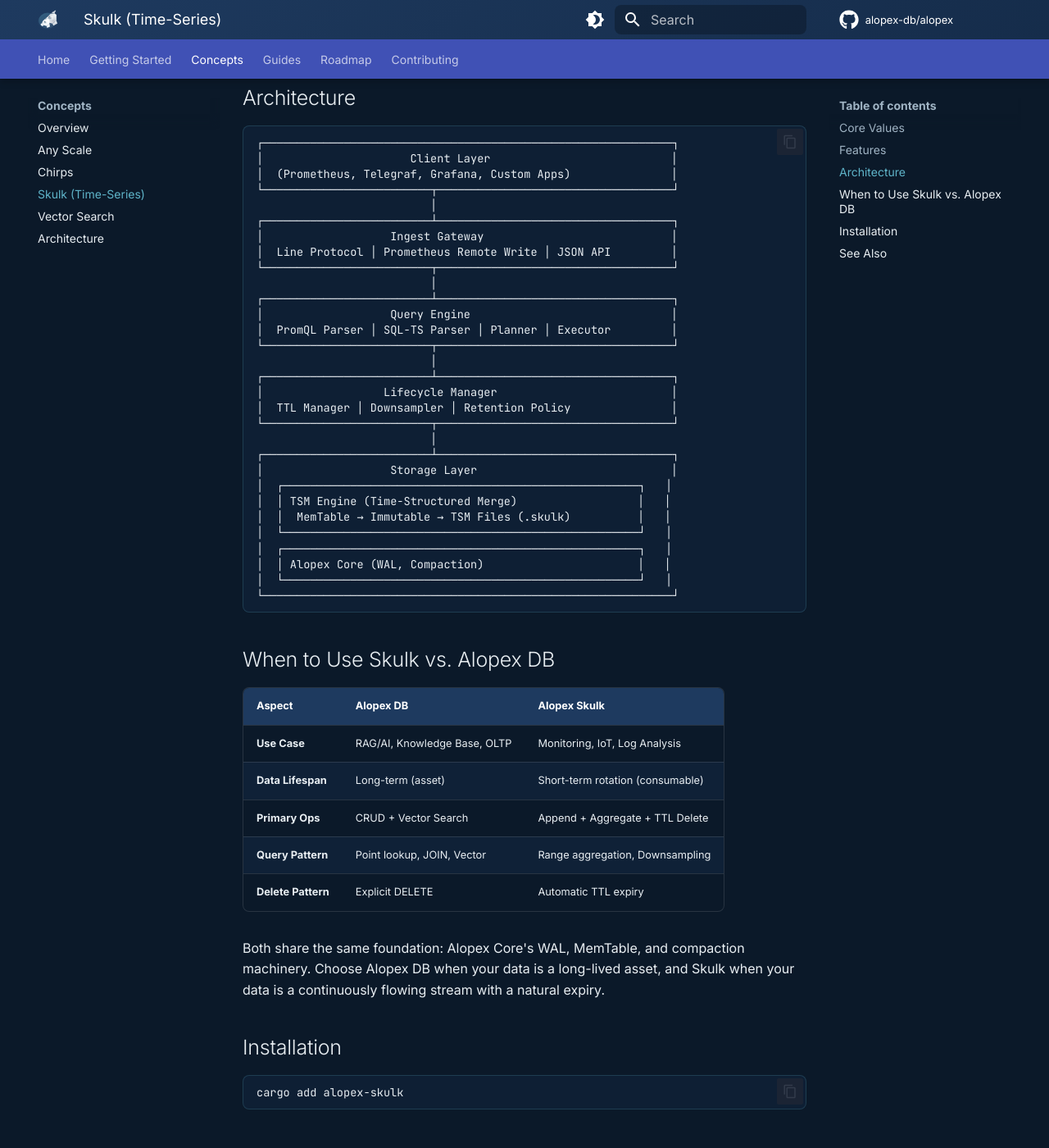
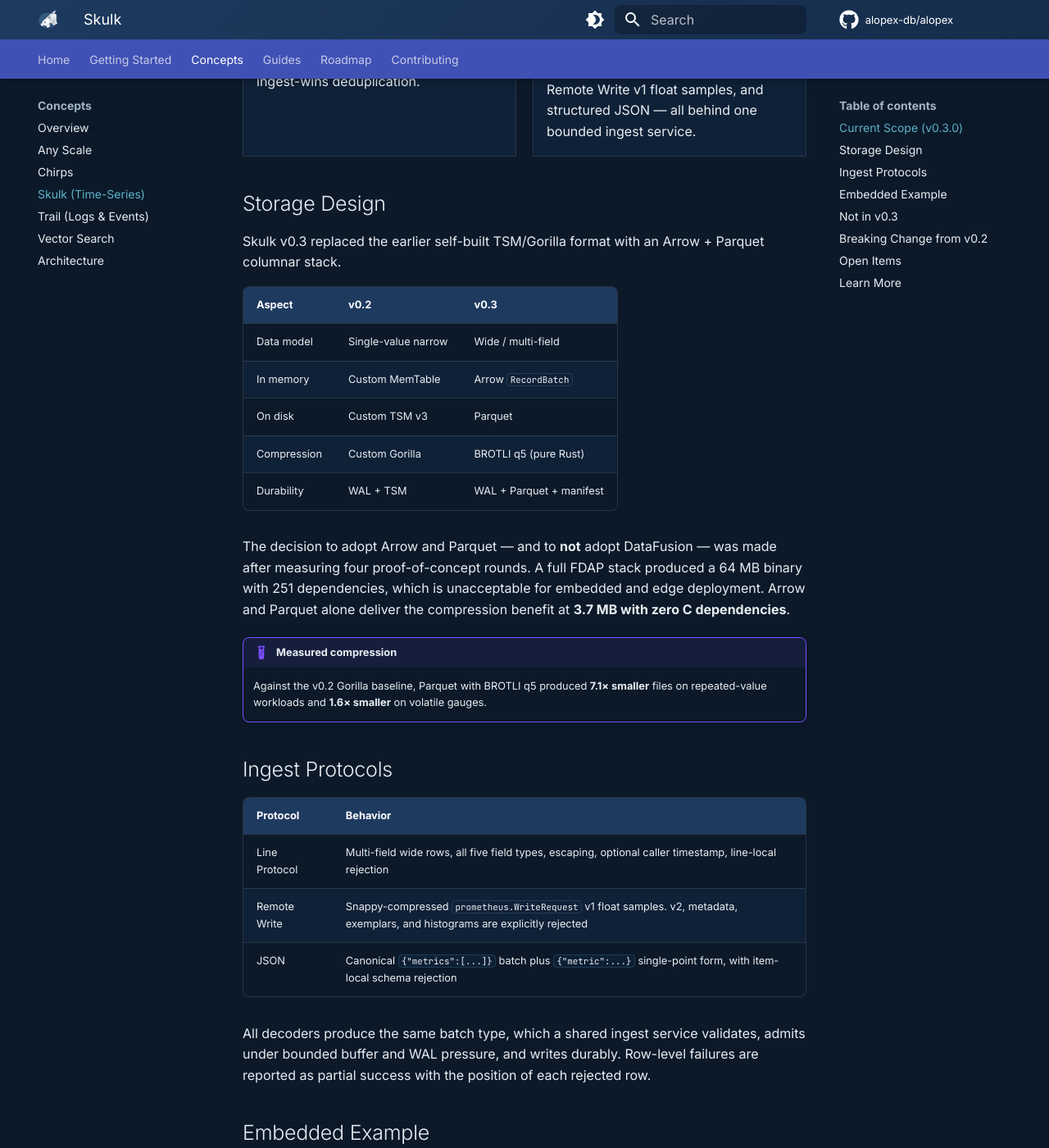
Before and after one commit to alopex-db/alopex-db.github.io, an MkDocs documentation site: the page built from docs/concepts/skulk.md, in a window 1280 px wide and 1400 px high, scrolled down 1177 px. Shown: the whole window at 82% size. Built offline with MkDocs 1.6.1 and Material for MkDocs 9.7.7, drawn with Linux system fonts in a browser that asks for light colours; comment, search, counter and statistics services are not loaded; some of the changed text lies outside the part shown.

Commit message:
docs(site): Skulk 製品ページと Trail 構想ページを追加
Skulk (v0.3.0 リリース済み) と、その追記機構の流用を提案する Trail を
Concepts に追加する。両者の性格の違いをページ上で明確に区別する。

- concepts/skulk.md: 実在製品として記載。crates.io/docs.rs バッジ、
  ストレージ設計の世代交代、3つの ingest プロトコル、埋め込み例。
  v0.4 以降の機能は「v0.3 に含まれない」として明示し、現行版の
  リーダーをクエリエンジンとして扱わないよう注記。
  スループット/p99 が未達である事実も併記（目標は緩和していない）
- concepts/trail.md: 構想段階であることを冒頭の警告で明示。コード・
  crate・リポジトリのいずれも存在せず、設計は変更・撤回されうる旨を
  記載。crates.io バッジやインストール手順は置かない。バージョン番号は
  proposed であって scheduled ではないと明記
- mkdocs.yml: Concepts ナビに Skulk / Trail を追加

mkdocs build --strict で検証済み。

Co-Authored-By: Claude Opus 5 (1M context) <noreply@anthropic.com>

````diff
--- a/docs/concepts/skulk.md
+++ b/docs/concepts/skulk.md
@@ -1,91 +1,156 @@
 ---
-title: Skulk (Time-Series)
-description: Alopex Skulk - the time-series database of the Alopex family, built on Alopex Core
+title: Skulk
+description: Embedded append-only time-series storage and ingest core
 ---
 
-# Alopex Skulk — Time-Series Database
+# Skulk - Time-Series Storage Core
 
 [![crates.io](https://img.shields.io/crates/v/alopex-skulk.svg)](https://crates.io/crates/alopex-skulk)
+[![docs.rs](https://docs.rs/alopex-skulk/badge.svg)](https://docs.rs/alopex-skulk)
 
-> Time-series database built on Alopex Core. Gorilla compression, automatic TTL/downsampling, PromQL & SQL-TS queries. Scales from embedded to distributed.
+Alopex Skulk is an embedded, append-only time-series storage and ingest core
+written in Rust. It stores wide, multi-field rows in Arrow memory batches and
+Parquet files, while keeping acknowledged writes recoverable through a local WAL.
 
-**Skulk** (noun): a group of foxes. Like a skulk silently tracking prey, Alopex Skulk quietly collects and manages your time-series data in the background.
+!!! info "Independent product line"
 
-[View on GitHub :fontawesome-brands-github:](https://github.com/alopex-db/alopex-skulk){ .md-button .md-button--primary }
+    Skulk is a **separate repository and version series** from Alopex DB. It does
+    not depend on `alopex-core` or `alopex-sql`. Alopex DB is at v0.7.4; Skulk is
+    at v0.3.0.
 
-## Core Values
+## Current Scope (v0.3.0)
 
-- **Ephemeral** — data is consumable: automatic TTL and downsampling for freshness management
-- **Streaming** — high-speed ingestion, continuous queries, real-time alerts
-- **Observable** — unified foundation for metrics, logs, and traces
+Skulk v0.3.0 is a **storage and ingest core**, not a server.
 
-## Features
+<div class="grid cards" markdown>
 
-| Feature | Description |
-|:--------|:------------|
-| **Gorilla Compression** | 10:1+ compression ratio with Delta-of-Delta timestamps and XOR-encoded values |
-| **Automatic Lifecycle** | Time-based TTL, cascading downsampling (1s → 1h → 1d) |
-| **PromQL Compatible** | Query with familiar Prometheus syntax |
-| **SQL-TS Extension** | `TIME_BUCKET`, `RATE`, `DELTA`, `FIRST`, `LAST` functions |
-| **Multi-Mode Deployment** | Embedded → Single-Node → Distributed cluster |
-| **Alopex Core Foundation** | Built on battle-tested WAL, MemTable, and Compaction |
+-   :material-table-column:{ .lg .middle } **Wide Columnar Storage**
 
-## Architecture
+    ---
 
-```
-┌─────────────────────────────────────────────────────────────┐
-│                      Client Layer                           │
-│  (Prometheus, Telegraf, Grafana, Custom Apps)               │
-└─────────────────────────┬───────────────────────────────────┘
-                          │
-┌─────────────────────────┴───────────────────────────────────┐
-│                   Ingest Gateway                            │
-│  Line Protocol │ Prometheus Remote Write │ JSON API         │
-└─────────────────────────┬───────────────────────────────────┘
-                          │
-┌─────────────────────────┴───────────────────────────────────┐
-│                   Query Engine                              │
-│  PromQL Parser │ SQL-TS Parser │ Planner │ Executor         │
-└─────────────────────────┬───────────────────────────────────┘
-                          │
-┌─────────────────────────┴───────────────────────────────────┐
-│                  Lifecycle Manager                          │
-│  TTL Manager │ Downsampler │ Retention Policy               │
-└─────────────────────────┬───────────────────────────────────┘
-                          │
-┌─────────────────────────┴───────────────────────────────────┐
-│                   Storage Layer                             │
-│  ┌─────────────────────────────────────────────────────┐   │
-│  │ TSM Engine (Time-Structured Merge)                  │   │
-│  │  MemTable → Immutable → TSM Files (.skulk)          │   │
-│  └─────────────────────────────────────────────────────┘   │
-│  ┌─────────────────────────────────────────────────────┐   │
-│  │ Alopex Core (WAL, Compaction)                       │   │
-│  └─────────────────────────────────────────────────────┘   │
-└─────────────────────────────────────────────────────────────┘
+    One measurement and tag set holds multiple fields. Arrow in memory,
+    Parquet on disk, with pure-Rust BROTLI q5 compression.
+
+    Series identity is `measurement + tags`. Field names are columns and do
+    not create separate series.
+
+-   :material-shield-check:{ .lg .middle } **Durability**
+
+    ---
+
+    Batch WAL sync before acknowledgement, manifest-fenced recovery, atomic
+    file publication, torn-tail isolation, and single-writer data-root locking.
+
+-   :material-clock-outline:{ .lg .middle } **Lifecycle**
+
+    ---
+
+    Hourly partitions, persisted retention policies, idempotent TTL expiry,
+    and DataFusion-free compaction with last-ingest-wins deduplication.
+
+-   :material-import:{ .lg .middle } **Three Ingest Protocols**
+
+    ---
+
+    HTTP-independent decoders for InfluxDB Line Protocol, Prometheus Remote
+    Write v1 float samples, and structured JSON — all behind one bounded
+    ingest service.
+
+</div>
+
+## Storage Design
+
+Skulk v0.3 replaced the earlier self-built TSM/Gorilla format with an
+Arrow + Parquet columnar stack.
+
+| Aspect | v0.2 | v0.3 |
+| --- | --- | --- |
+| Data model | Single-value narrow | Wide / multi-field |
+| In memory | Custom MemTable | Arrow `RecordBatch` |
+| On disk | Custom TSM v3 | Parquet |
+| Compression | Custom Gorilla | BROTLI q5 (pure Rust) |
+| Durability | WAL + TSM | WAL + Parquet + manifest |
+
+The decision to adopt Arrow and Parquet — and to **not** adopt DataFusion — was
+made after measuring four proof-of-concept rounds. A full FDAP stack produced a
+64 MB binary with 251 dependencies, which is unacceptable for embedded and edge
+deployment. Arrow and Parquet alone deliver the compression benefit at
+**3.7 MB with zero C dependencies**.
+
+!!! example "Measured compression"
+
+    Against the v0.2 Gorilla baseline, Parquet with BROTLI q5 produced
+    **7.1× smaller** files on repeated-value workloads and **1.6× smaller**
+    on volatile gauges.
+
+## Ingest Protocols
+
+| Protocol | Behavior |
+| --- | --- |
+| Line Protocol | Multi-field wide rows, all five field types, escaping, optional caller timestamp, line-local rejection |
+| Remote Write | Snappy-compressed `prometheus.WriteRequest` v1 float samples. v2, metadata, exemplars, and histograms are explicitly rejected |
+| JSON | Canonical `{"metrics":[...]}` batch plus `{"metric":...}` single-point form, with item-local schema rejection |
+
+All decoders produce the same batch type, which a shared ingest service
+validates, admits under bounded buffer and WAL pressure, and writes durably.
+Row-level failures are reported as partial success with the position of each
+rejected row.
+
+## Embedded Example
+
+```rust
+use alopex_skulk::ingest::line_protocol::LineProtocolDecoder;
+use alopex_skulk::ingest::{IngestLimits, Ingestor};
+use alopex_skulk::store::recovery::{RecoveryConfig, RecoveryStore};
+
+fn main() -> Result<(), Box<dyn std::error::Error>> {
+    let limits = IngestLimits::default();
+    let store = RecoveryStore::open("./skulk-data-v3", RecoveryConfig::default())?;
+    let mut ingestor = Ingestor::new(store, limits);
+
+    let batch = LineProtocolDecoder::new(limits).decode(
+        b"cpu,host=edge usage=23.5 1609459200000000000",
+        1609459200000000000,
+    )?;
+    let outcome = ingestor.ingest(batch, 1609459200000000000)?;
+    assert_eq!(outcome.accepted_count(), 1);
+    ingestor.sink_mut().flush_all()?;
+    Ok(())
+}
 ```
 
-## When to Use Skulk vs. Alopex DB
+## Not in v0.3
 
-| Aspect | Alopex DB | Alopex Skulk |
-|:-------|:----------|:-------------|
-| **Use Case** | RAG/AI, Knowledge Base, OLTP | Monitoring, IoT, Log Analysis |
-| **Data Lifespan** | Long-term (asset) | Short-term rotation (consumable) |
-| **Primary Ops** | CRUD + Vector Search | Append + Aggregate + TTL Delete |
-| **Query Pattern** | Point lookup, JOIN, Vector | Range aggregation, Downsampling |
-| **Delete Pattern** | Explicit DELETE | Automatic TTL expiry |
+These are future milestones and are **not** part of the v0.3 crate. Do not
+treat them as available features.
 
-Both share the same foundation: Alopex Core's WAL, MemTable, and compaction machinery. Choose Alopex DB when your data is a long-lived asset, and Skulk when your data is a continuously flowing stream with a natural expiry.
+| Capability | Milestone |
+| --- | --- |
+| Query execution (PromQL / SQL-TS) | v0.4 |
+| Predicate pushdown, column projection | v0.4 |
+| Downsampling, continuous queries | v0.5 |
+| HTTP server, Prometheus-compatible endpoints | v0.6 |
+| Alerts | v0.7 |
+| Distribution, replication | v0.8+ |
 
-## Installation
+The v0.3 reader is the minimum needed to verify writes. It is not a query engine.
 
-```bash
-cargo add alopex-skulk
-```
+## Breaking Change from v0.2
 
-## See Also
+Skulk v0.3 does not read or migrate v0.2 TSM or WAL files; legacy magic is
+rejected before the source is modified. There is no migration tool. Export data
+with v0.2 and re-ingest it into a new v0.3 data root.
 
-- [:octicons-arrow-right-24: GitHub repository](https://github.com/alopex-db/alopex-skulk)
-- [:octicons-arrow-right-24: Skulk roadmap](../roadmap.md#skulk)
-- [:octicons-arrow-right-24: Chirps (cluster messaging)](chirps.md)
-- [:octicons-arrow-right-24: Alopex DB architecture](architecture.md)
+## Open Items
+
+Skulk v0.3.0 **does not meet its fixed ingest throughput and p99 latency
+targets**. The targets were left unchanged rather than relaxed, and the
+measurements are versioned in the repository alongside the code.
+
+Compression, footprint, and durability targets are met.
+
+## Learn More
+
+- [Skulk on crates.io](https://crates.io/crates/alopex-skulk)
+- [Repository](https://github.com/alopex-db/alopex-skulk)
+- [Trail](trail.md) — a proposed sibling product for logs and events
--- a/mkdocs.yml
+++ b/mkdocs.yml
@@ -130,6 +130,7 @@ nav:
     - Any Scale: concepts/modes.md
     - Chirps: concepts/chirps.md
     - Skulk (Time-Series): concepts/skulk.md
+    - Trail (Logs & Events): concepts/trail.md
     - Vector Search: concepts/vector-search.md
     - Architecture: concepts/architecture.md
   - Guides:
````
Also changed, not shown: docs/concepts/trail.md (added, +145 -0 lines).
